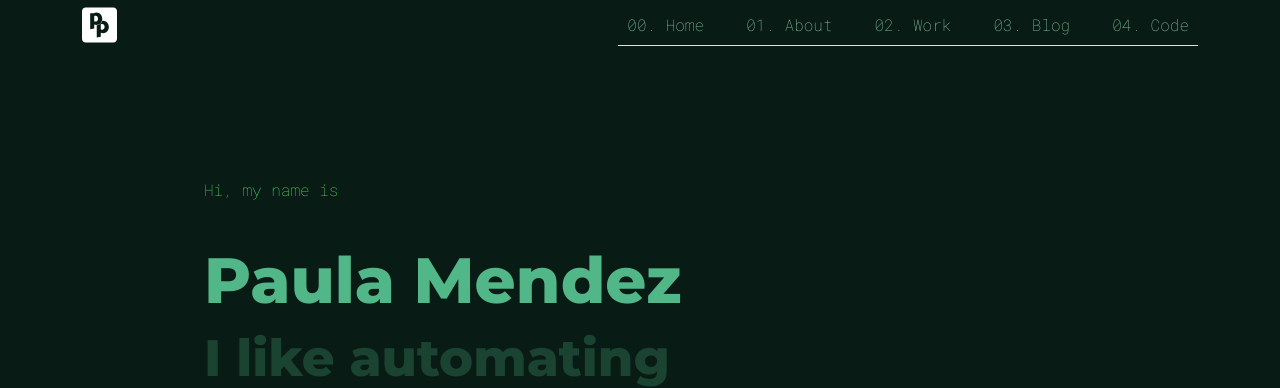
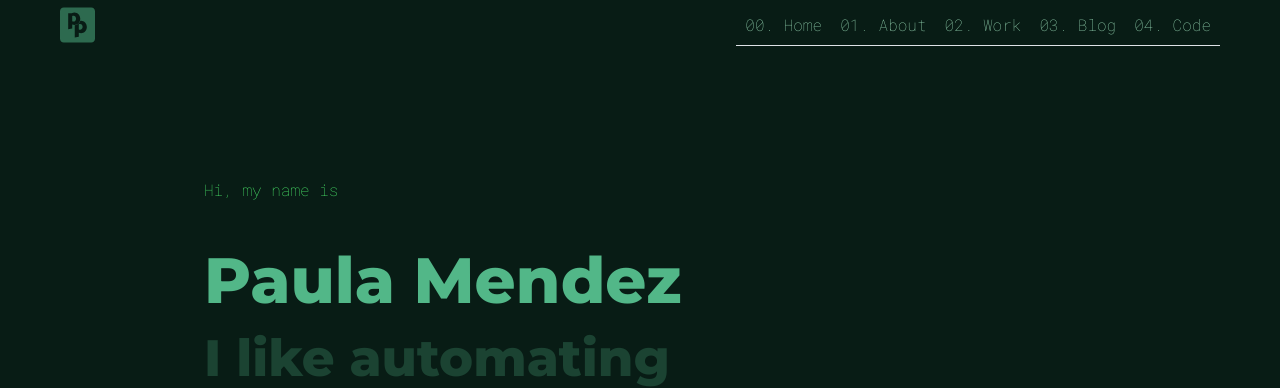
Before and after one commit to paulipotter/Flask-Website, a Flask app: page / in a window 1280 px wide. Shown: the top 388 px of the page. Run offline with Flask 2, Linux system fonts and the light colour scheme; some libraries are stand-ins or nearby versions.

Commit message:
- reorg scripts - remove comments - add margin to navbar - test button

```diff
--- a/templates/header.html
+++ b/templates/header.html
@@ -1,59 +1,51 @@
 <!DOCTYPE html>
 <html lang="en" class="h-100">
     <head>
-        <meta charset="utf-8" />
-        <meta name="viewport" content="width=device-width, initial-scale=1, shrink-to-fit=no" />
+        <meta charset="utf-8">
+        <meta name="viewport" content="width=device-width", initial-scale=1">
         <meta name="description" content="" />
         <meta name="author" content="" />
         <title>{{ info.title }}</title>
+
+        <!-- Bootstrap CSS-->
+        <link href="https://cdn.jsdelivr.net/npm/bootstrap@5.2.0/dist/css/bootstrap.min.css" rel="stylesheet" integrity="sha384-gH2yIJqKdNHPEq0n4Mqa/HGKIhSkIHeL5AyhkYV8i59U5AR6csBvApHHNl/vI1Bx" crossorigin="anonymous">
+        <link type="text/css" rel="stylesheet" href="{{ url_for('static', filename='css/custom_styles.css') }}">
+
         <link rel="preconnect" href="https://fonts.googleapis.com">
         <link rel="preconnect" href="https://fonts.gstatic.com" crossorigin>
         <link href="https://fonts.googleapis.com/css2?family=Montserrat:ital,wght@0,100;0,200;0,300;0,400;0,500;0,600;0,700;0,800;0,900;1,100;1,200;1,300;1,400;1,500;1,600;1,700;1,800;1,900&family=Roboto+Mono:ital,wght@0,100;0,200;0,300;0,400;0,500;0,600;0,700;1,100;1,200;1,300;1,400;1,500;1,600;1,700&display=swap" rel="stylesheet">        <link rel="icon" type="image/x-icon" href="static/favicon.ico" />
         <!-- Font Awesome icons (free version)-->
         <script src="https://use.fontawesome.com/releases/v6.1.0/js/all.js" crossorigin="anonymous"></script>
 
-        <!-- Core theme CSS (includes Bootstrap)-->
-        <link rel="stylesheet" href="https://cdn.jsdelivr.net/npm/bootstrap@5.1.3/dist/css/bootstrap.min.css" integrity="sha384-1BmE4kWBq78iYhFldvKuhfTAU6auU8tT94WrHftjDbrCEXSU1oBoqyl2QvZ6jIW3" crossorigin="anonymous">{#        <link type="text/css" rel="stylesheet" href="{{ url_for('static', filename='css/styles.css') }}">#}
-        <link type="text/css" rel="stylesheet" href="{{ url_for('static', filename='css/custom_styles.css') }}">
 
+    </head>
+    <body class="d-flex flex-column h-100">
         <!-- jquery -->
         <script src="https://ajax.googleapis.com/ajax/libs/jquery/3.6.0/jquery.min.js"></script>
-        <script src="https://cdn.jsdelivr.net/npm/bootstrap@5.1.3/dist/js/bootstrap.bundle.min.js" integrity="sha384-ka7Sk0Gln4gmtz2MlQnikT1wXgYsOg+OMhuP+IlRH9sENBO0LRn5q+8nbTov4+1p" crossorigin="anonymous"></script>
-    </head>
-    <body class="d-flex flex-column h-100">
+
+        <!-- popper -->
+        <script src="https://cdn.jsdelivr.net/npm/@popperjs/core@2.11.5/dist/umd/popper.min.js" integrity="sha384-Xe+8cL9oJa6tN/veChSP7q+mnSPaj5Bcu9mPX5F5xIGE0DVittaqT5lorf0EI7Vk" crossorigin="anonymous"></script>
+
+        <!-- bootstrap -->
+        <script src="https://cdn.jsdelivr.net/npm/bootstrap@5.2.0/dist/js/bootstrap.min.js" integrity="sha384-ODmDIVzN+pFdexxHEHFBQH3/9/vQ9uori45z4JjnFsRydbmQbmL5t1tQ0culUzyK" crossorigin="anonymous"></script>
+
+
         <!-- Responsive navbar-->
-        <nav class="navbar navbar-expand-lg navbar-dark navbar-custom">
-            <div class="container">
+        <nav class="navbar navbar-expand-lg navbar-dark navbar-custom mx-5">
+            <div class="container-fluid" data-bs-toggle="collapse" data-bs-target="#nav-content">
                 <a class="navbar-brand" href="{{url_for('home')}}"><i class="fa-brands fa-pied-piper-pp fa-2xl"></i></a>
                 <button class="navbar-toggler" type="button" data-bs-toggle="collapse" data-bs-target="#nav-content" aria-controls="nav-content" aria-expanded="false" aria-label="Toggle navigation"><span class="navbar-toggler-icon"></span></button>
 
-<!--                 <button class="navbar-toggler" type="button" data-toggle="collapse" data-target="#navbarCollapse"> -->
-<!--                     <span class="navbar-toggler-icon"></span> -->
-<!--                 </button> -->
+                <div class="collapse navbar-collapse justify-content-end" id="nav-content" data-bs-toggle="collapse">
+                    <ul class="nav navbar-nav mb-2 mb-lg-0 nav-tabs">
 
-                <div class="collapse navbar-collapse justify-content-end" id="nav-content">
-                    <ul class="nav navbar-nav mb-2 mb-lg-0 nav-tabs">
-                        {# Home #}
-                        <li class="nav-item pl-0" ><a class="nav-link" href="{{url_for('home')}}">00. Home</a></li>
-                        {# About #}
-                        <li class="nav-item px-4"><a class="nav-link" href="{{url_for('about')}}">01. About</a></li>
-                        {# Work #}
-                        <li class="nav-item px-0"><a class="nav-link" href="{{url_for('work')}}">02. Work</a></li>
-                        {# Blog #}
-                        <li class="nav-item px-4"><a class="nav-link" href="{{url_for('blog')}}">03. Blog</a></li>
-                        {# Code #}
-                        <li class="nav-item px-0"><a class="nav-link" href="{{url_for('code')}}">04. Code</a></li>
+                        <li class="nav-item pl-2" ><a class="nav-link" href="{{url_for('home')}}">00. Home</a></li>
+                        <li class="nav-item pl-2"><a class="nav-link" href="{{url_for('about')}}">01. About</a></li>
+                        <li class="nav-item pl-2"><a class="nav-link" href="{{url_for('work')}}">02. Work</a></li>
+                        <li class="nav-item pl-2"><a class="nav-link" href="{{url_for('blog')}}">03. Blog</a></li>
+                        <li class="nav-item pl-2"><a class="nav-link" href="{{url_for('code')}}">04. Code</a></li>
 
                     </ul>
                 </div>
             </div>
         </nav>
-
-{#    <script>#}
-{#    $('#nav-tabs > ul.navbar-nav li').click(function(e) {#}
-{#        $('.nav li.active').removeClass('active');#}
-{#        var $this = $(this);#}
-{#        $this.addClass('active');#}
-{#        e.preventDefault();#}
-{#    });#}
-{#    </script>#}
```
